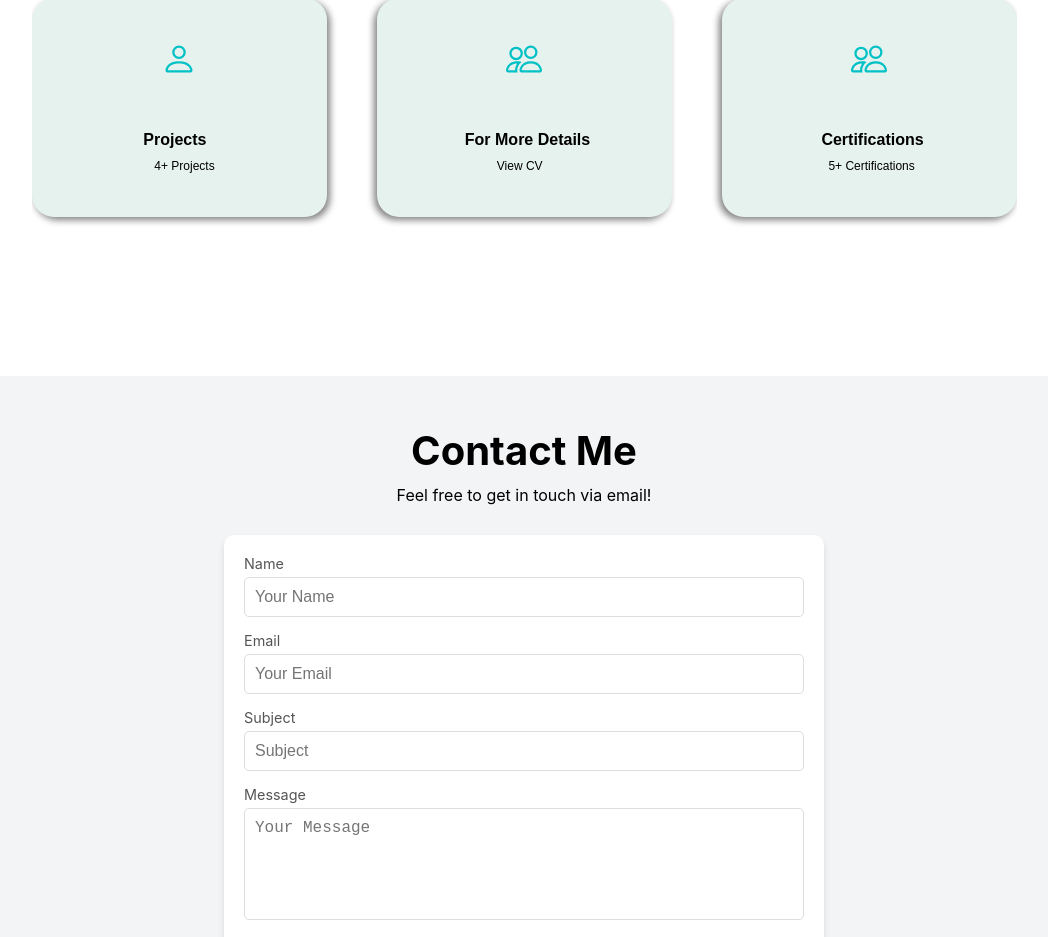
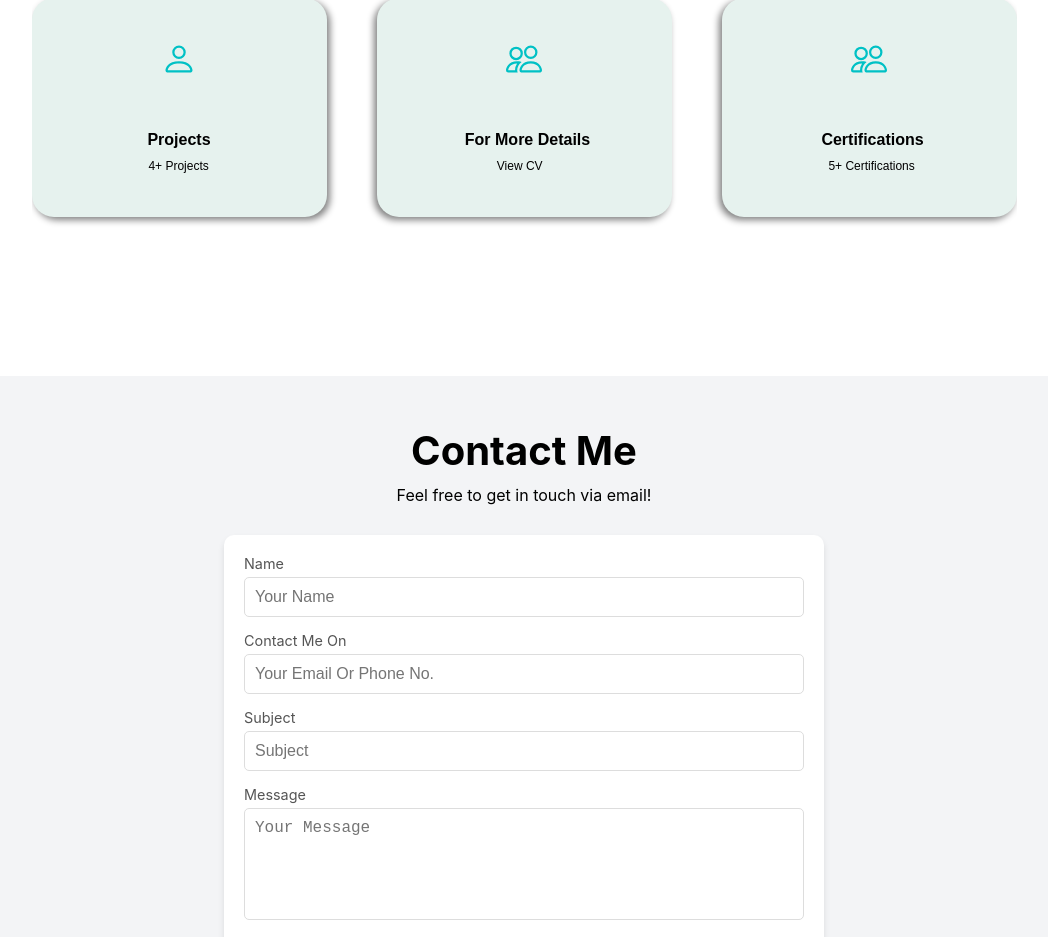
Before and after one commit to VaibhavMishra23/portfolio, a React (Create React App) app: page / in a window 1280 px wide. Shown: the part 1232-2169 px from the top of the page, without its empty margins (116-1164 px from the left). Built offline with nearby package versions, Linux system fonts and the light colour scheme.

Commit message:
Portfolio

```diff
--- a/package.json
+++ b/package.json
@@ -8,6 +8,7 @@
     "@testing-library/react": "^13.4.0",
     "@testing-library/user-event": "^13.5.0",
     "ajv": "^8.17.1",
+    "gh-pages": "^6.2.0",
     "gsap": "^3.12.5",
     "react": "^19.0.0",
     "react-dom": "^19.0.0",
--- a/src/components/Contact.js
+++ b/src/components/Contact.js
@@ -12,9 +12,9 @@ function Contact(props) {
 
     const mailtoLink = `https://mail.google.com/mail/?view=cm&fs=1&to=vaibhavmishra230304@gmail.com&su=${encodeURIComponent(
       subject
-    )}&body=${encodeURIComponent(`Name: ${name}\nEmail: ${email}\n\n${message}`)}`;
+    )}&body=${encodeURIComponent(`Name: ${name}\nContact Me On: ${email}\n\n${message}`)}`;
 
-    window.open(mailtoLink, "_blank");
+    window.location.href = mailtoLink;
   };
 
   return (
@@ -27,8 +27,8 @@ function Contact(props) {
           <input type="text" id="name" placeholder="Your Name" required style={{backgroundColor: props.theme=='light'?'white':'#042743',color: props.theme=='light'?'black':'white'}}/>
         </div>
         <div className="form-group">
-          <label htmlFor="email">Email</label>
-          <input type="email" id="email" placeholder="Your Email" required  style={{backgroundColor: props.theme=='light'?'white':'#042743',color: props.theme=='light'?'black':'white'}}/>
+          <label htmlFor="email">Contact Me On</label>
+          <input id="email" placeholder="Your Email Or Phone No." required  style={{backgroundColor: props.theme=='light'?'white':'#042743',color: props.theme=='light'?'black':'white'}}/>
         </div>
         <div className="form-group">
           <label htmlFor="subject">Subject</label>
--- a/src/components/Projects.css
+++ b/src/components/Projects.css
@@ -72,7 +72,7 @@
     font-size: 12px;
     font-weight: 300;
     margin-top: 10px;
-    margin-left: 11px;
+    margin-left: 1px;
 }
 #logo-group{
     font-size: 36px;
```
Also changed, not shown: 1 other file (tests, documents, lock files or other folders).
